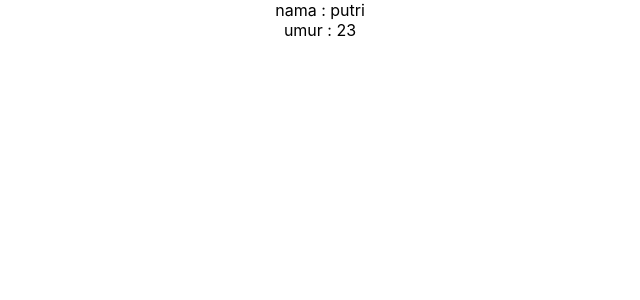
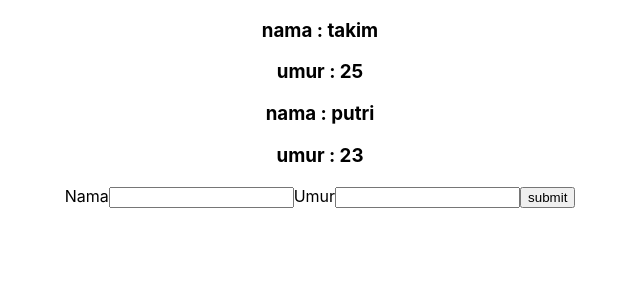
Before and after one commit to thelast7/belajar-react, a React (Create React App) app: page / in a window 1280 px wide. Shown: the top 300 px of the page, without its empty margins (320-960 px from the left). Built offline with nearby package versions, Linux system fonts and the light colour scheme.

Commit message:
function as props

```diff
--- /dev/null
+++ b/src/fromNet/functionAsProps/AddMhs.js
@@ -0,0 +1,36 @@
+import React, {Component} from 'react'
+
+class AddMhs extends Component {
+    state = {
+        nama : null,
+        umur : null
+    }
+
+    handleChange = (e) => {
+        this.setState({
+            [e.target.id]: e.target.value
+        })
+    }
+
+    handleSubmit = (e) => {
+        e.preventDefault()
+        this.props.AddMhs(this.state)
+    }
+
+    render () {
+        return (
+            <div>
+                <form onSubmit={this.handleSubmit}>
+                    <label htmlFor="nama">Nama</label>
+                    <input type="text" id="nama" onChange={this.handleChange} />
+
+                    <label htmlFor="umur">Umur</label>
+                    <input type="text" id="umur" onChange={this.handleChange} />
+                    <button>submit</button>
+                </form>
+            </div>
+        )
+    }
+}
+
+export default AddMhs
--- a/src/fromNet/jenisComponent/IniClassComp.js
+++ b/src/fromNet/jenisComponent/IniClassComp.js
@@ -1,19 +1,28 @@
 import React, { Component } from 'react'
-import TernaryFunc from '../ternaryFunctionComp/TernaryFunc';
-// import IniFunctionComp from './IniFunctionComp'
+// import TernaryFunc from '../ternaryFunctionComp/TernaryFunc';
+import IniFunctionComp from './IniFunctionComp'
+import AddMhs from '../functionAsProps/AddMhs'
 
 class IniClassComp extends Component {
     state = {
         mhs : [
-            {nama: 'takim', umur: 25},
-            {nama: 'putri', umur:23}
+            {nama: 'takim', umur: 25, id:1},
+            {nama: 'putri', umur:23, id:2}
         ]
+    }
+    tambahMhs = (mh) => {
+        mh.id = Math.random()
+        let mhs = [...this.state.mhs, mh]
+        this.setState({
+            mhs:mhs
+        })
     }
     render () {
         return (
             <div>
-                {/* <IniFunctionComp mhs={this.state.mhs} /> */}
-                <TernaryFunc mhs={this.state.mhs} />
+                <IniFunctionComp mhs={this.state.mhs} />
+                {/* <TernaryFunc mhs={this.state.mhs} /> */}
+                <AddMhs AddMhs={this.tambahMhs} />
             </div>
         )
     }
--- a/src/fromNet/jenisComponent/IniFunctionComp.js
+++ b/src/fromNet/jenisComponent/IniFunctionComp.js
@@ -5,7 +5,7 @@ const IniFunctionComp = ({mhs}) => {
     const listMhs = mhs.map(mh => { //mh disini adalah array baru kaya foreach php nama as nam
         return (
             <div key={mh.id}>
-                <h3>nama : {mh.name}</h3>
+                <h3>nama : {mh.nama}</h3>
                 <h3>umur : {mh.umur}</h3>
             </div>
         )
```
